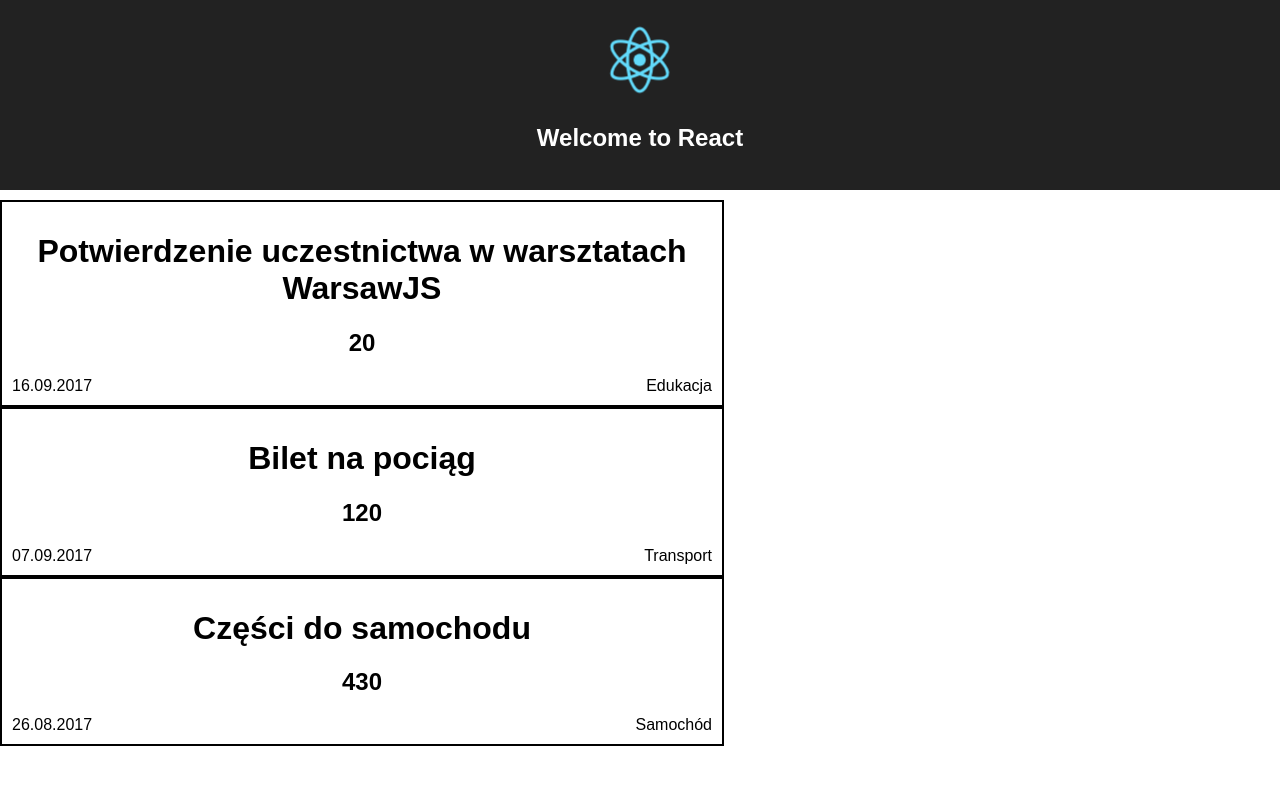
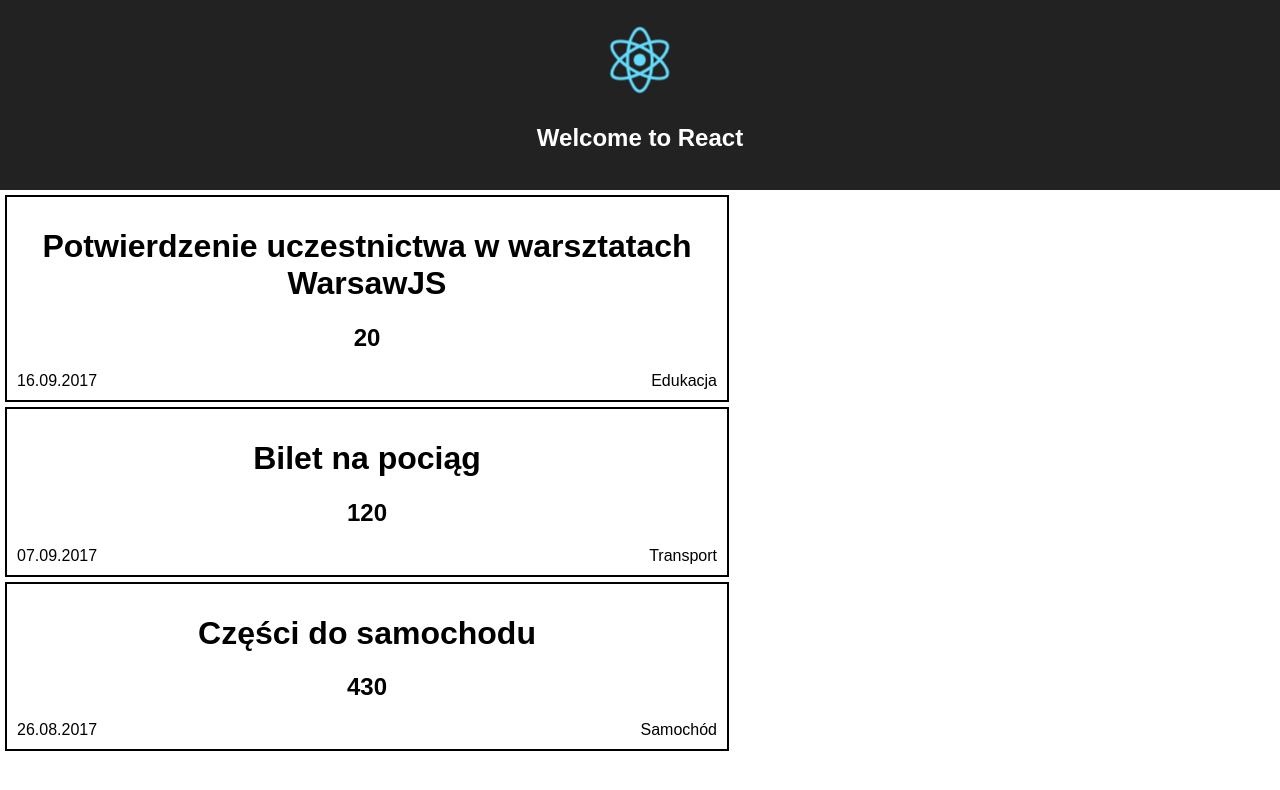
Before and after one commit to mpawlowska/warsawJS_workshop_react, a React (Create React App) app: page / in a window 1280 px wide. Shown: the top 790 px of the page. Built offline with nearby package versions, Linux system fonts and the light colour scheme.

Commit message:
Transaction list without error

```diff
--- a/src/App.css
+++ b/src/App.css
@@ -12,7 +12,6 @@
   height: 150px;
   padding: 20px;
   color: white;
-  margin-bottom: 10px;
 }
 
 .App-intro {
@@ -28,6 +27,7 @@
   border: 2px solid #000;
   padding: 10px;
   width: 700px;
+  margin: 5px;
 }
 
 .Transaction-card__assets {
--- a/src/components/transaction-list.js
+++ b/src/components/transaction-list.js
@@ -4,7 +4,7 @@ import TransactionCard from './transaction-card';
 
 const TransactionList = ({ items }) => (
     <div>
-    {items.map(item => <TransactionCard item={item}/>)}
+    {items.map(item => <TransactionCard key={item.id} item={item}/>)}
     </div>
 );
 
```
